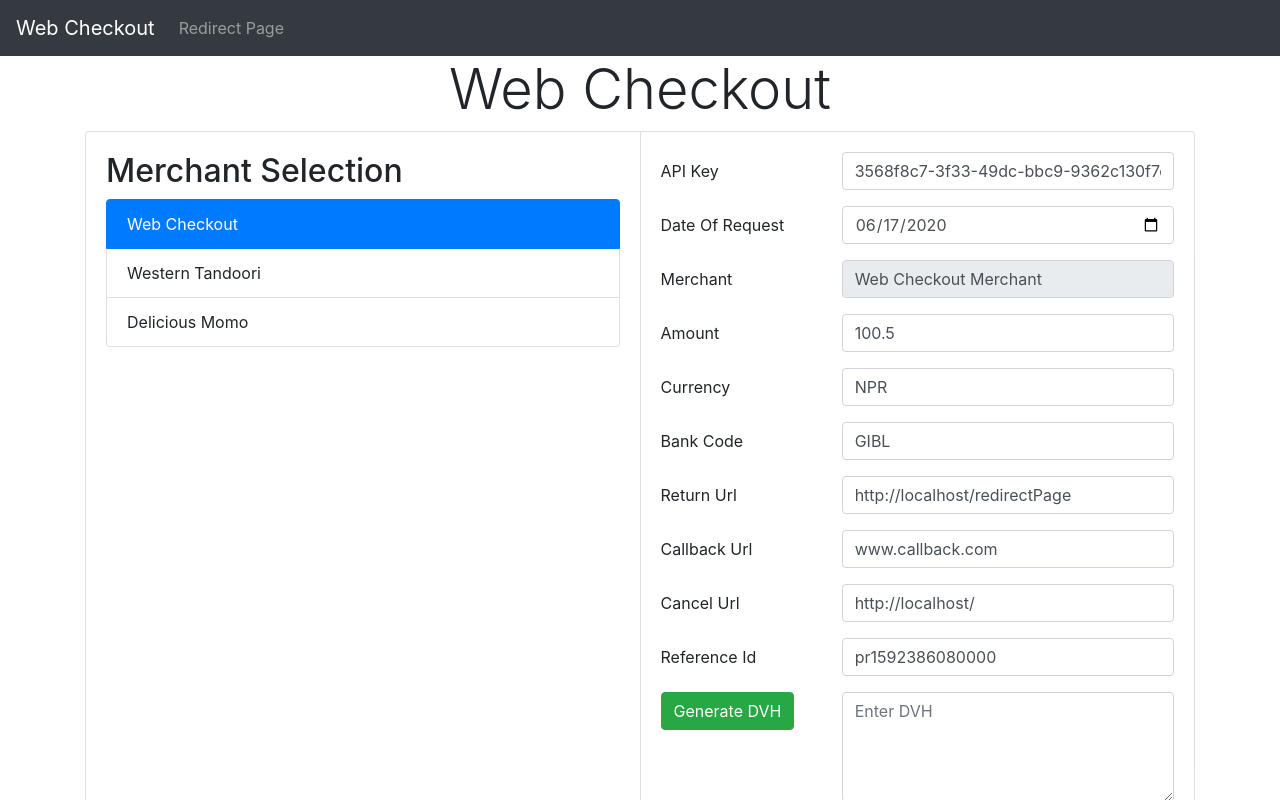
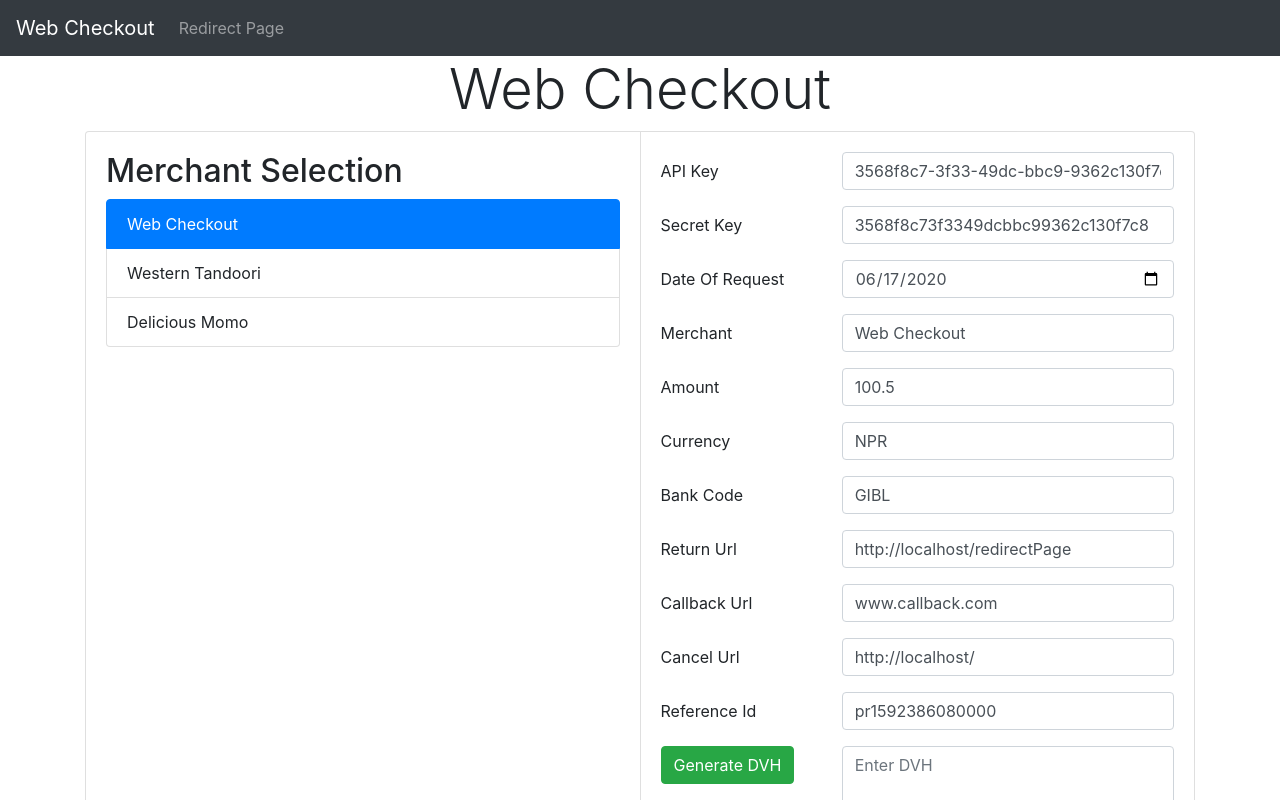
Before and after one commit to nisipshrestha/WebCheckoutReact, a React app: page / in a window 1280 px wide. Shown: the top 800 px of the page. Built offline with nearby package versions, Linux system fonts and the light colour scheme.

Commit message:
3 files modified

```diff
--- a/src/containers/WebCheckout/components/FormUI.js
+++ b/src/containers/WebCheckout/components/FormUI.js
@@ -16,6 +16,7 @@ export default ({
   handleGenerateDvh,
   handleMerchantSelection,
   merchantList,
+  selectedMerchant,
   data,
   setData,
   setSubmitType
@@ -66,6 +67,21 @@ export default ({
 
               <Form.Group as={Row}>
                 <Form.Label column sm="4">
+                  Secret Key
+                </Form.Label>
+                <Col sm md lg>
+                  <Form.Control
+                    type="text"
+                    onChange={handleChange}
+                    name="secretKey"
+                    value={selectedMerchant.secretKey || ""}
+                    placeholder="Enter API Key"
+                  />
+                </Col>
+              </Form.Group>
+
+              <Form.Group as={Row}>
+                <Form.Label column sm="4">
                   Date Of Request
                 </Form.Label>
                 <Col sm md lg>
@@ -83,7 +99,13 @@ export default ({
                   Merchant
                 </Form.Label>
                 <Col sm md lg>
-                  <Form.Control readOnly defaultValue="Web Checkout Merchant" />
+                  <Form.Control
+                    type="text"
+                    onChange={handleChange}
+                    name="name"
+                    value={selectedMerchant.name || ""}
+                    placeholder="Enter Merchant Name"
+                  />
                 </Col>
               </Form.Group>
               <Form.Group as={Row}>
--- a/src/containers/WebCheckout/index.js
+++ b/src/containers/WebCheckout/index.js
@@ -61,11 +61,14 @@ function WebCheckout(props) {
   useEffect(() => {
     if (responseDvh) {
       const filteredData = removeKeys({ ...data });
-      const result = computeDvh(filteredData);
+      const result = computeDvh(filteredData, selectedMerchantData.secretKey);
 
       if (responseDvh === result) {
         const { dvh: exclude, ...rest } = data;
-        const requestObject = { ...rest, dvh: computeDvh(rest) };
+        const requestObject = {
+          ...rest,
+          dvh: computeDvh(rest, selectedMerchantData.secretKey)
+        };
         setData(rest);
 
         // 2nd API Call
@@ -76,18 +79,18 @@ function WebCheckout(props) {
 
   /* -------------------- FN handleMerchantSelection -------------------- */
   const handleMerchantSelection = param => {
-    console.log(param);
     setMerchantList(
       merchantList.map(x => ({ ...x, active: x.name === param.name }))
     );
-    setData(state => ({ ...state, merchant: param.name }));
+    setSelectedMerchantData({ name: param.name, secretKey: param.secretKey });
+    setData(state => ({ ...state, apiKey: param.apiKey }));
   };
 
   /* -------------------- FN handleGenerateDvh -------------------- */
   const handleGenerateDvh = () => {
     const filteredData = removeKeys({ ...data });
     try {
-      const result = computeDvh(filteredData);
+      const result = computeDvh(filteredData, selectedMerchantData.secretKey);
       setData(state => ({ ...state, dvh: result }));
     } catch (e) {
       console.error(e);
@@ -97,7 +100,17 @@ function WebCheckout(props) {
   /* -------------------- FN handleChange -------------------- */
   const handleChange = e => {
     const { name, value } = e.target;
-    setData(state => ({ ...state, [name]: value }));
+    switch (name) {
+      case "name":
+      case "secretKey": {
+        setSelectedMerchantData(state => ({ ...state, [name]: value }));
+        break;
+      }
+      default: {
+        setData(state => ({ ...state, [name]: value }));
+        break;
+      }
+    }
   };
 
   /* --------------------2nd API Call FN verifyRequest -------------------- */
@@ -177,6 +190,7 @@ function WebCheckout(props) {
       handleGenerateDvh={handleGenerateDvh}
       handleMerchantSelection={handleMerchantSelection}
       merchantList={merchantList}
+      selectedMerchant={selectedMerchantData}
       data={data}
       setData={setData}
       setSubmitType={setSubmitType}
--- a/src/containers/commonHelper.js
+++ b/src/containers/commonHelper.js
@@ -12,8 +12,10 @@ const removeKeys = param => {
 };
 
 /* -------------------- FN computeDvh -------------------- */
-const computeDvh = filteredData => {
-  const secretKey = "3568f8c73f3349dcbbc99362c130f7c8";
+const computeDvh = (
+  filteredData,
+  secretKey = "3568f8c73f3349dcbbc99362c130f7c8"
+) => {
   const dvhString = Buffer.from(JSON.stringify(filteredData)).toString(
     "base64"
   );
```
